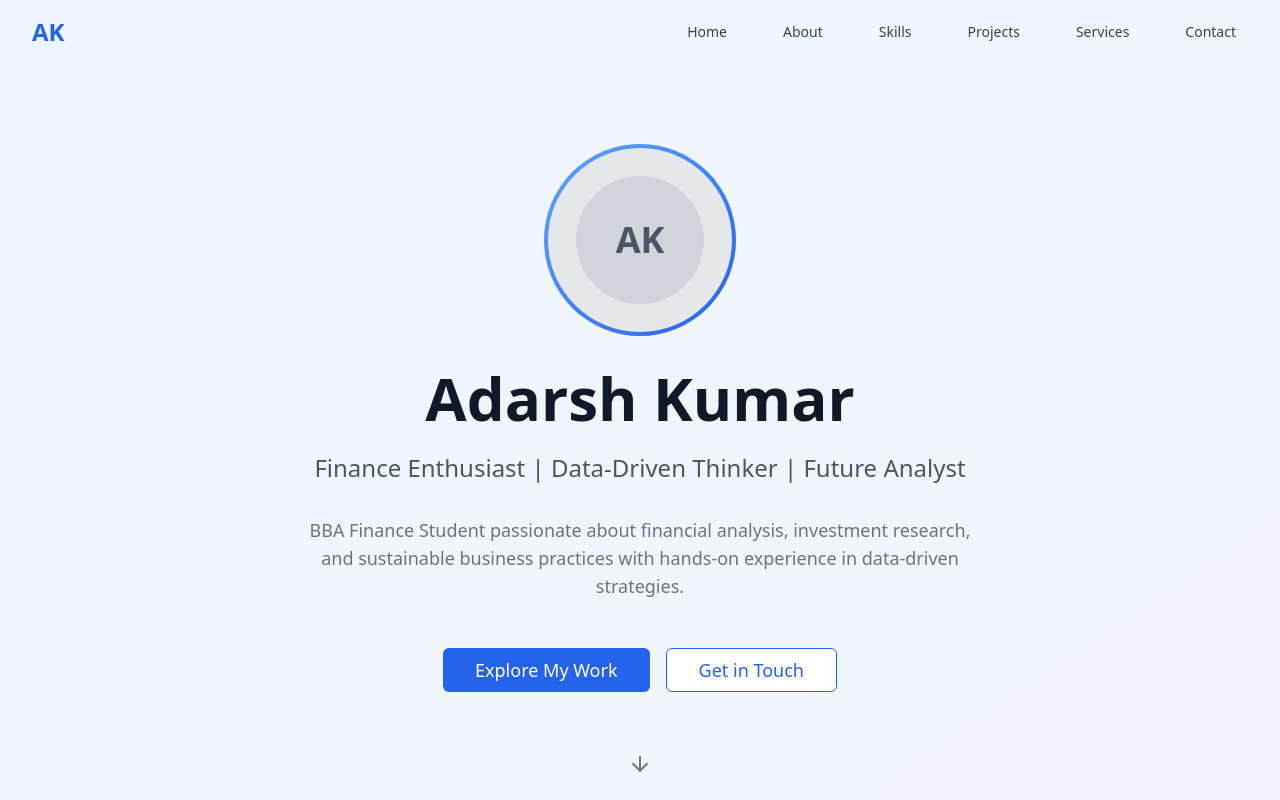
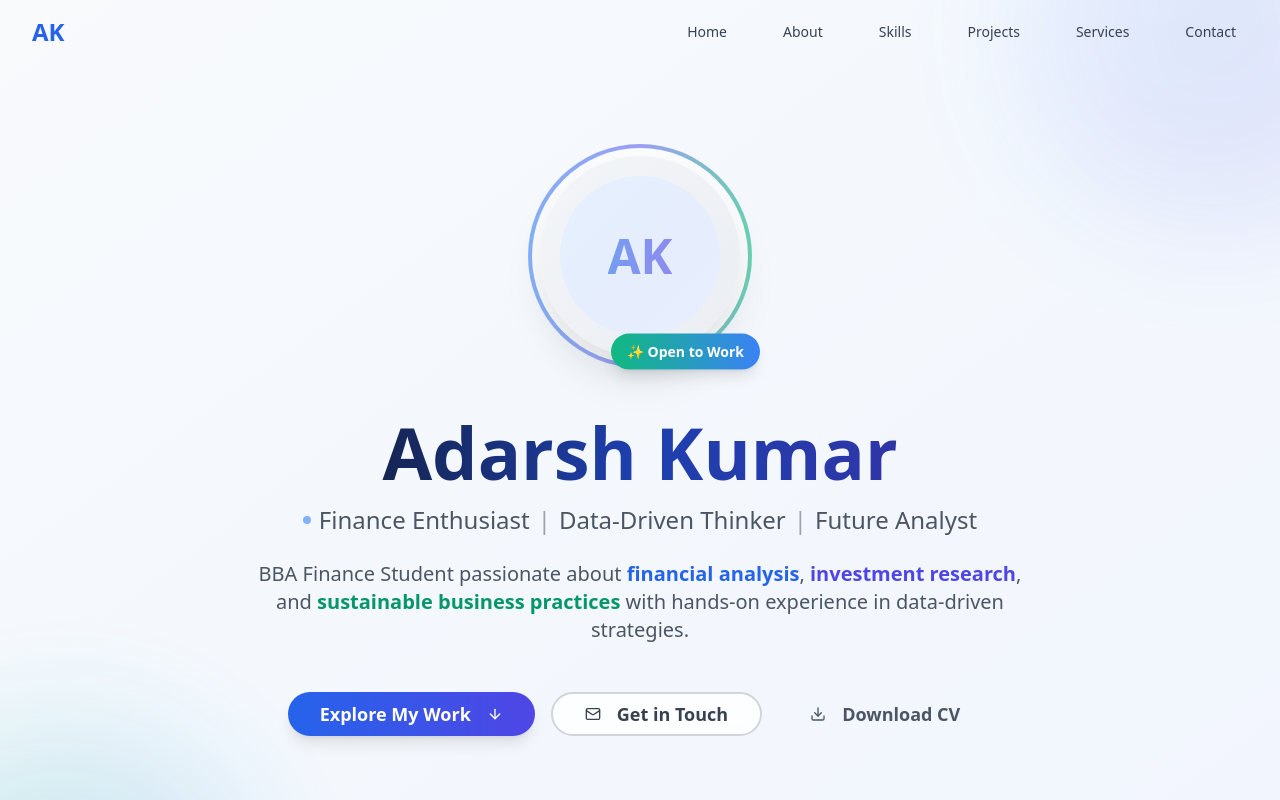
Before and after one commit to adarshkumar0501/finance-brand-builder, a React (Vite) app: page / in a window 1280 px wide. Shown: the top 800 px of the page. Built offline with nearby package versions, Linux system fonts and the light colour scheme.

Commit message:
Enhance hero section UI
Improve the design of the hero section to use a more modern UI.

```diff
--- a/src/components/Hero.tsx
+++ b/src/components/Hero.tsx
@@ -1,7 +1,7 @@
 
 import React from 'react';
 import { Button } from "@/components/ui/button";
-import { ArrowDown } from 'lucide-react';
+import { ArrowDown, Download, Mail } from 'lucide-react';
 
 const Hero = () => {
   const scrollToAbout = () => {
@@ -12,60 +12,104 @@ const Hero = () => {
   };
 
   return (
-    <section id="home" className="min-h-screen flex items-center justify-center bg-gradient-to-br from-blue-50 to-slate-100 pt-16">
-      <div className="max-w-7xl mx-auto px-4 sm:px-6 lg:px-8 py-20">
+    <section id="home" className="min-h-screen flex items-center justify-center relative overflow-hidden pt-16">
+      {/* Modern gradient background */}
+      <div className="absolute inset-0 bg-gradient-to-br from-slate-50 via-blue-50/50 to-indigo-100/30"></div>
+
+      {/* Animated background elements */}
+      <div className="absolute inset-0 overflow-hidden">
+        <div className="absolute -top-40 -right-32 w-96 h-96 bg-gradient-to-br from-blue-400/20 to-indigo-600/20 rounded-full blur-3xl animate-pulse"></div>
+        <div className="absolute -bottom-40 -left-32 w-96 h-96 bg-gradient-to-br from-emerald-400/20 to-blue-600/20 rounded-full blur-3xl animate-pulse" style={{ animationDelay: '1s' }}></div>
+      </div>
+
+      <div className="max-w-7xl mx-auto px-4 sm:px-6 lg:px-8 py-20 relative z-10">
         <div className="text-center">
-          {/* Profile Image */}
-          <div className="mb-8 animate-fade-in">
-            <div className="w-48 h-48 mx-auto rounded-full bg-gradient-to-br from-blue-400 to-blue-600 p-1">
-              <div className="w-full h-full rounded-full bg-gray-200 flex items-center justify-center overflow-hidden">
-                <div className="w-32 h-32 bg-gray-300 rounded-full flex items-center justify-center">
-                  <span className="text-4xl font-bold text-gray-600">AK</span>
+          {/* Enhanced Profile Image with modern styling */}
+          <div className="mb-12 animate-fade-in">
+            <div className="relative w-56 h-56 mx-auto">
+              {/* Animated ring */}
+              <div className="absolute inset-0 rounded-full bg-gradient-to-r from-blue-500 via-indigo-500 to-emerald-500 p-1 animate-pulse">
+                <div className="w-full h-full rounded-full bg-white p-2">
+                  <div className="w-full h-full rounded-full bg-gradient-to-br from-gray-100 to-gray-200 flex items-center justify-center overflow-hidden shadow-2xl">
+                    <div className="w-40 h-40 bg-gradient-to-br from-blue-100 to-indigo-100 rounded-full flex items-center justify-center">
+                      <span className="text-5xl font-bold bg-gradient-to-r from-blue-600 to-indigo-600 bg-clip-text text-transparent">AK</span>
+                    </div>
+                  </div>
                 </div>
+              </div>
+
+              {/* Floating badge */}
+              <div className="absolute -bottom-2 -right-2 bg-gradient-to-r from-emerald-500 to-blue-500 text-white px-4 py-2 rounded-full text-sm font-semibold shadow-lg animate-bounce">
+                ✨ Open to Work
               </div>
             </div>
           </div>
 
-          {/* Main Content */}
-          <div className="animate-fade-in" style={{ animationDelay: '0.2s' }}>
-            <h1 className="text-5xl md:text-6xl font-bold text-gray-900 mb-6">
-              Adarsh Kumar
-            </h1>
-            <p className="text-xl md:text-2xl text-gray-600 mb-8 max-w-3xl mx-auto">
-              Finance Enthusiast | Data-Driven Thinker | Future Analyst
-            </p>
-            <p className="text-lg text-gray-500 mb-12 max-w-2xl mx-auto">
-              BBA Finance Student passionate about financial analysis, investment research,
-              and sustainable business practices with hands-on experience in data-driven strategies.
+          {/* Enhanced main content */}
+          <div className="animate-fade-in space-y-6" style={{ animationDelay: '0.2s' }}>
+            <div className="space-y-4">
+              <h1 className="text-6xl md:text-7xl font-bold bg-gradient-to-r from-gray-900 via-blue-800 to-indigo-800 bg-clip-text text-transparent leading-tight">
+                Adarsh Kumar
+              </h1>
+              <div className="flex items-center justify-center space-x-2 text-xl md:text-2xl text-gray-600">
+                <span className="w-2 h-2 bg-blue-500 rounded-full animate-pulse"></span>
+                <span>Finance Enthusiast</span>
+                <span className="text-gray-400">|</span>
+                <span>Data-Driven Thinker</span>
+                <span className="text-gray-400">|</span>
+                <span>Future Analyst</span>
+              </div>
+            </div>
+
+            <p className="text-lg md:text-xl text-gray-600 max-w-3xl mx-auto leading-relaxed">
+              BBA Finance Student passionate about <span className="font-semibold text-blue-600">financial analysis</span>,
+              <span className="font-semibold text-indigo-600"> investment research</span>, and
+              <span className="font-semibold text-emerald-600"> sustainable business practices</span> with hands-on experience in data-driven strategies.
             </p>
           </div>
 
-          {/* CTA Buttons */}
-          <div className="flex flex-col sm:flex-row gap-4 justify-center animate-fade-in" style={{ animationDelay: '0.4s' }}>
+          {/* Enhanced CTA buttons */}
+          <div className="flex flex-col sm:flex-row gap-4 justify-center animate-fade-in mt-12" style={{ animationDelay: '0.4s' }}>
             <Button
               onClick={scrollToAbout}
               size="lg"
-              className="bg-blue-600 hover:bg-blue-700 text-white px-8 py-3 text-lg transition-all duration-200 hover:scale-105"
+              className="bg-gradient-to-r from-blue-600 to-indigo-600 hover:from-blue-700 hover:to-indigo-700 text-white px-8 py-4 text-lg font-semibold rounded-full shadow-lg hover:shadow-xl transition-all duration-300 hover:scale-105 group"
             >
-              Explore My Work
+              <span>Explore My Work</span>
+              <ArrowDown className="ml-2 w-5 h-5 group-hover:translate-y-1 transition-transform duration-300" />
             </Button>
+
             <Button
               onClick={() => document.querySelector('#contact')?.scrollIntoView({ behavior: 'smooth' })}
               variant="outline"
               size="lg"
-              className="border-blue-600 text-blue-600 hover:bg-blue-600 hover:text-white px-8 py-3 text-lg transition-all duration-200 hover:scale-105"
+              className="border-2 border-gray-300 text-gray-700 hover:border-blue-500 hover:text-blue-600 hover:bg-blue-50 px-8 py-4 text-lg font-semibold rounded-full transition-all duration-300 hover:scale-105 group backdrop-blur-sm bg-white/80"
             >
-              Get in Touch
+              <Mail className="mr-2 w-5 h-5 group-hover:scale-110 transition-transform duration-300" />
+              <span>Get in Touch</span>
+            </Button>
+
+            <Button
+              variant="ghost"
+              size="lg"
+              className="text-gray-600 hover:text-blue-600 px-8 py-4 text-lg font-semibold rounded-full transition-all duration-300 hover:scale-105 group hover:bg-blue-50"
+            >
+              <Download className="mr-2 w-5 h-5 group-hover:translate-y-1 transition-transform duration-300" />
+              <span>Download CV</span>
             </Button>
           </div>
 
-          {/* Scroll Indicator */}
-          <div className="mt-16 animate-fade-in" style={{ animationDelay: '0.6s' }}>
+          {/* Enhanced scroll indicator */}
+          <div className="mt-20 animate-fade-in" style={{ animationDelay: '0.6s' }}>
             <button
               onClick={scrollToAbout}
-              className="inline-flex items-center text-gray-500 hover:text-blue-600 transition-colors duration-200"
+              className="group inline-flex flex-col items-center text-gray-500 hover:text-blue-600 transition-all duration-300"
             >
-              <ArrowDown className="w-6 h-6 animate-bounce" />
+              <span className="text-sm font-medium mb-2 opacity-70 group-hover:opacity-100">Scroll to explore</span>
+              <div className="relative">
+                <ArrowDown className="w-6 h-6 animate-bounce group-hover:translate-y-1 transition-transform duration-300" />
+                <div className="absolute inset-0 w-6 h-6 bg-blue-500/20 rounded-full scale-0 group-hover:scale-150 transition-transform duration-300"></div>
+              </div>
             </button>
           </div>
         </div>
```
